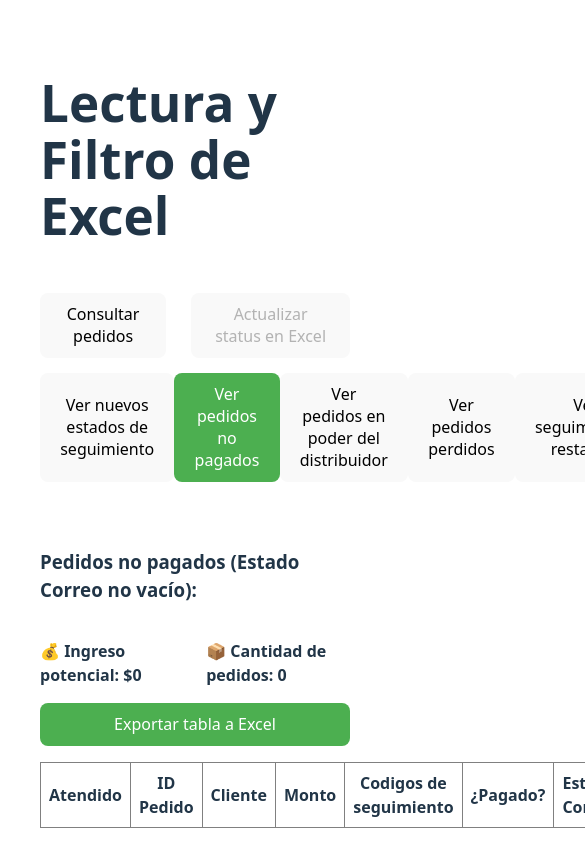
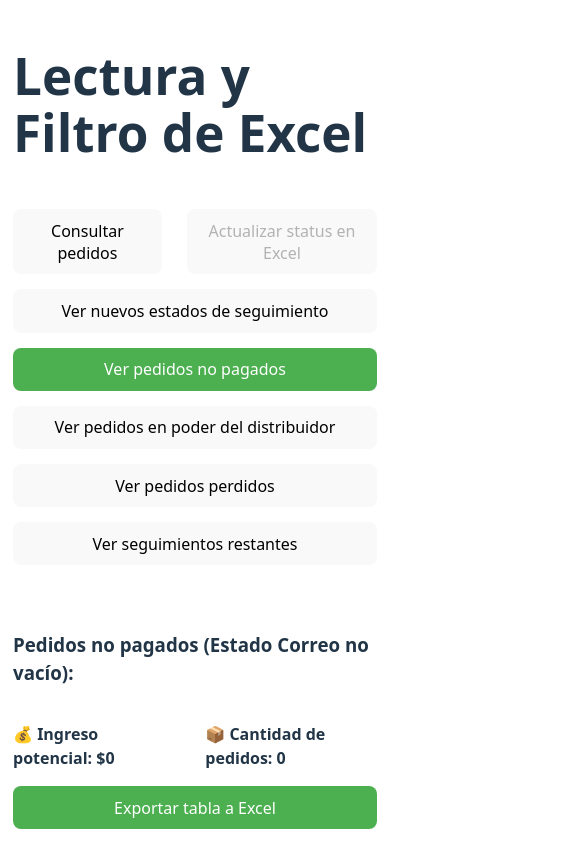
Before and after one commit to MarcosGalliano03/kivoo-remastered, a React (Vite) app in the folder app/: page / in a window 390 px wide. Shown: the top 868 px of the page, 585 px wide, since content can reach past the window. Built offline with nearby package versions, Linux system fonts and the light colour scheme.

Commit message:
responsive for front

```diff
--- a/app/src/App.css
+++ b/app/src/App.css
@@ -1,4 +1,3 @@
-
 button {
   border-radius: 8px;
   border: 1px solid transparent;
@@ -9,33 +8,46 @@
   cursor: pointer;
   transition: border-color 0.25s;
 }
+
 button:hover {
   border-color: #006a00;
 }
+
 button:focus,
 button:focus-visible {
   outline: 4px auto -webkit-focus-ring-color;
 }
 
-.AppDiv{
+.AppDiv {
   display: flex;
   flex-direction: column;
   gap: 15px;
+  padding: 5px;
 }
 
-.buttons-container{
-  display:  flex;
+.buttons-container {
+  display: flex;
   width: 100%;
   justify-content: space-between;
 }
 
-.mainActionsDiv{
+.mainActionsDiv {
   display: flex;
   gap: 25px;
 }
 
-textarea{
+textarea {
   width: 100%;
   height: 60px;
-  font-family:'Franklin Gothic Medium', 'Arial Narrow', Arial, sans-serif;
+  font-family: 'Franklin Gothic Medium', 'Arial Narrow', Arial, sans-serif;
 }
+
+@media (max-width: 768px) {
+  .buttons-container {
+    display: flex;
+    width: 100%;
+    justify-content: space-between;
+    flex-direction: column;
+    gap: 15px;
+  }
+}
--- a/app/src/App.jsx
+++ b/app/src/App.jsx
@@ -236,7 +236,7 @@
   };
 
   return (
-    <div style={{ padding: "2rem" }} className="AppDiv">
+    <div className="AppDiv">
       <h1>Lectura y Filtro de Excel</h1>
       <div className="mainActionsDiv">
         <button
--- a/app/src/Tablas/TablaPedidos.jsx
+++ b/app/src/Tablas/TablaPedidos.jsx
@@ -1,5 +1,5 @@
-// components/TablaPedidos.jsx
 import React from "react";
+import "./tablas.css";
 
 const TablaPedidos = ({
   pedidos,
@@ -13,7 +13,6 @@
   const calcularDiasDesde = (fechaTexto) => {
     if (!fechaTexto) return null;
 
-    // Intenta parsear "24-06-2025 16:13" (formato del backend)
     const [dia, mes, anioHora] = fechaTexto.split("-");
     const [anio, hora] = anioHora.split(" ");
     const fechaEstado = new Date(`${anio}-${mes}-${dia}T${hora || "00:00"}`);
@@ -28,6 +27,7 @@
 
   return (
     <div
+      className="tabla-container"
       style={{
         marginTop: "2rem",
         display: "flex",
@@ -36,7 +36,11 @@
       }}
     >
       <h3>{titulo}</h3>
-      <div style={{ display: "flex", gap: "2rem", alignItems: "center" }}>
+
+      <div
+        className="tabla-datos"
+        style={{ display: "flex", gap: "2rem", alignItems: "center" }}
+      >
         <span style={{ fontWeight: "bold" }}>
           {tipo === "perdidos"
             ? "💸 Ingreso potencial perdido: $"
@@ -46,20 +50,26 @@
             0
           )}
         </span>
+
         <span style={{ fontWeight: "bold" }}>
           📦 Cantidad de pedidos: {pedidos.length}
         </span>
       </div>
+
       <button
+        className="tabla-exportar"
         onClick={exportar}
         style={{ backgroundColor: "#4CAF50", color: "white" }}
       >
         Exportar tabla a Excel
       </button>
+
+      <div className="tabla-responsive">
         <table
           border="1"
           cellPadding="8"
           style={{ borderCollapse: "collapse", width: "100%" }}
+          className="tabla-pedidos"
         >
           <thead>
             <tr>
@@ -67,7 +77,7 @@
               <th>ID Pedido</th>
               <th>Cliente</th>
               <th>Monto</th>
-            <th>Codigos de seguimiento</th>
+              <th>Códigos de seguimiento</th>
               {tipo !== "seguimientos" ? <th>¿Pagado?</th> : null}
               <th>
                 {tipo === "seguimientos" ? "Estado actual" : "Estado Correo"}
@@ -77,6 +87,7 @@
               <th>Acción</th>
             </tr>
           </thead>
+
           <tbody>
             {pedidos.map((pedido, index) => {
               const mensaje =
@@ -127,25 +138,36 @@
               return (
                 <tr
                   key={index}
+                  className={
+                    atendidos[pedido["ID Pedido"]] ? "fila-atendida" : ""
+                  }
                   style={
                     atendidos[pedido["ID Pedido"]]
                       ? { background: "#006a00" }
                       : {}
                   }
                 >
-                <td>
+                  <td data-label="Atendido">
                     <input
                       type="checkbox"
                       checked={!!atendidos[pedido["ID Pedido"]]}
                       onChange={() => handleCheck(pedido["ID Pedido"])}
                     />
                   </td>
-                <td>{pedido["ID Pedido"]}</td>
-                <td>{pedido.Cliente}</td>
-                <td>${pedido.Monto}</td>
-                <td>{pedido.TN}</td>
-                {tipo !== "seguimientos" ? <td>{pedido["¿Pagado?"]}</td> : null}
-                <td>
+                  <td data-label="ID Pedido">{pedido["ID Pedido"]}</td>
+                  <td data-label="Cliente">{pedido.Cliente}</td>
+                  <td data-label="Monto">${pedido.Monto}</td>
+                  <td data-label="Códigos de seguimiento">{pedido.TN}</td>
+                  {tipo !== "seguimientos" ? (
+                    <td data-label="¿Pagado?">{pedido["¿Pagado?"]}</td>
+                  ) : null}
+                  <td
+                    data-label={
+                      tipo === "seguimientos"
+                        ? "Estado actual"
+                        : "Estado Correo"
+                    }
+                  >
                     <div style={{ display: "flex", flexDirection: "column" }}>
                       <span>
                         {tipo === "seguimientos" || tipo === "restantes"
@@ -155,7 +177,6 @@
 
                       {(() => {
                         const dias = calcularDiasDesde(pedido.fechaDeEstado);
-
                         if (dias === null) return null;
 
                         let color = "black";
@@ -165,7 +186,11 @@
 
                         return (
                           <span
-                          style={{ color, fontSize: "0.9em", marginTop: "4px" }}
+                            style={{
+                              color,
+                              fontSize: "0.9em",
+                              marginTop: "4px",
+                            }}
                           >
                             Hace {dias} día{dias !== 1 ? "s" : ""}
                           </span>
@@ -174,18 +199,20 @@
                     </div>
                   </td>
 
-                <td>{pedido.Whatsapp}</td>
-                <td>
+                  <td data-label="Whatsapp">{pedido.Whatsapp}</td>
+                  <td data-label="Status">
                     <textarea
                       rows="2"
                       cols="30"
-                    value={tipo === "no_pagados" ? pedido.Status : pedido.STATUS}
+                      value={
+                        tipo === "no_pagados" ? pedido.Status : pedido.STATUS
+                      }
                       onChange={(e) =>
                         handleStatusChange(pedido["ID Pedido"], e.target.value)
                       }
                     />
                   </td>
-                <td>
+                  <td data-label="Acción">
                     {urlWhatsapp ? (
                       <a href={urlWhatsapp} target="_blank" rel="noreferrer">
                         <button>Enviar mensaje</button>
@@ -200,6 +227,7 @@
           </tbody>
         </table>
       </div>
+    </div>
   );
 };
 
--- /dev/null
+++ b/app/src/Tablas/tablas.css
@@ -0,0 +1,57 @@
+.tabla-responsive {
+    width: 100%;
+    overflow-x: auto;
+}
+
+.tabla-pedidos {
+    border-collapse: collapse;
+    width: 100%;
+    min-width: 800px;
+    /* en desktop, tabla normal */
+}
+
+/* Estilos de tabla normal (desktop) */
+.tabla-pedidos th,
+.tabla-pedidos td {
+    padding: 10px;
+    border: 1px solid #ddd;
+    text-align: left;
+    white-space: nowrap;
+}
+
+/* Mobile: convertir a tarjetas */
+@media (max-width: 768px) {
+    .tabla-pedidos thead {
+        display: none;
+        /* ocultamos los headers */
+    }
+
+    .tabla-pedidos tr {
+        display: block;
+        margin-bottom: 1rem;
+        border: 1px solid #ccc;
+        border-radius: 6px;
+        padding: 10px;
+        width: 40%;
+    }
+
+    .tabla-pedidos td {
+        display: flex;
+        justify-content: space-between;
+        align-items: center;
+        border: none;
+        padding: 8px 0;
+        white-space: normal;
+    }
+
+    .tabla-pedidos td::before {
+        content: attr(data-label);
+        font-weight: bold;
+        flex: 0 0 17%;
+    }
+
+    .tabla-pedidos textarea {
+        width: 24%;
+        height: 80px;
+    }
+}
```
Lines whose indentation alone changed are shown as unchanged.
